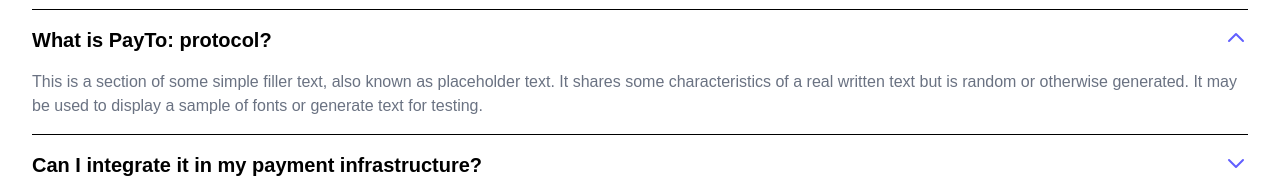
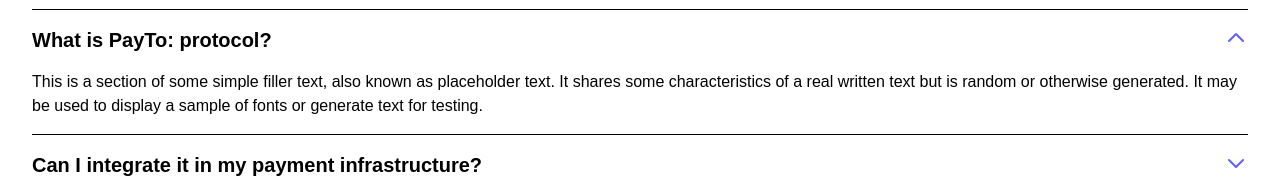
Before and after one commit to core-laboratories/paytoonl-web, a React app: page / in a window 1280 px wide. Both pictures are taken after a click on the element "What is PayTo: protocol?". Shown: the part 2919-3097 px from the top of the page. Built offline with nearby package versions, Linux system fonts and the light colour scheme.

Commit message:
FAQ animations

```diff
--- a/src/Components/FAQ/FAQ.tsx
+++ b/src/Components/FAQ/FAQ.tsx
@@ -78,11 +78,15 @@
                 </div>
 
                 <p
-                  className={`mb-4 text-gray-500 transition-all duration-200 ${
-                    activeIndex === index ? "block" : "hidden"
+                  className={`grid overflow-hidden transition-all duration-300 ease-in-out ${
+                    activeIndex === index
+                      ? "grid-rows-[1fr] opacity-100 mb-4"
+                      : "grid-rows-[0fr] opacity-0"
                   }`}
                 >
-                  {faq.answer}
+                  <span className="overflow-hidden">
+                    {faq.answer}
+                  </span>
                 </p>
               </div>
             ))}
```
